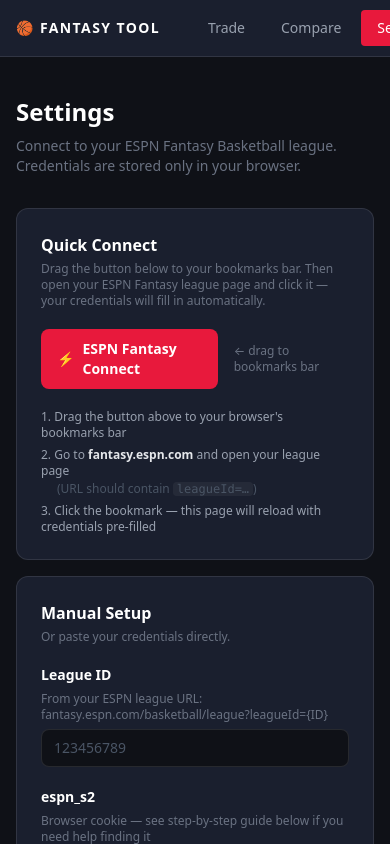
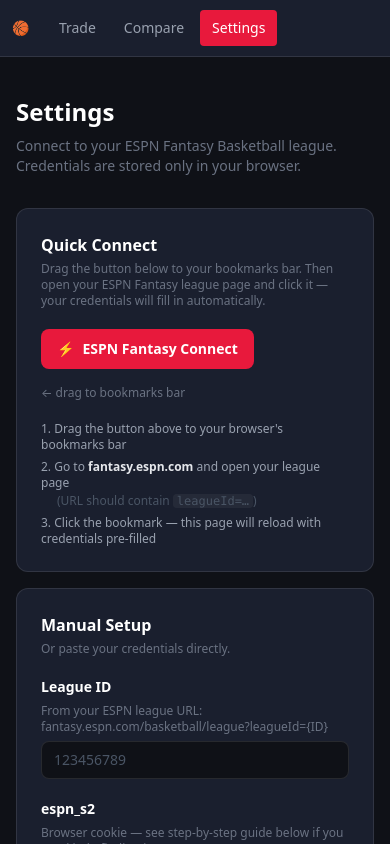
Before and after one commit to omriab1/fantasy-tool, a Next.js app: page /settings in a window 390 px wide. Shown: the top 844 px of the page. Built offline with nearby package versions, Linux system fonts and the light colour scheme.

Commit message:
Fix mobile nav overflow and settings layout

```diff
--- a/app/settings/page.tsx
+++ b/app/settings/page.tsx
@@ -112,7 +112,7 @@
           Drag the button below to your bookmarks bar. Then open your ESPN Fantasy league page and click it — your credentials will fill in automatically.
         </p>
 
-        <div className="flex items-center gap-4 mb-5">
+        <div className="flex flex-wrap items-center gap-4 mb-5">
           {/* eslint-disable-next-line @next/next/no-html-link-for-pages */}
           <a
             ref={bookmarkRef}
@@ -219,7 +219,7 @@
         value={value}
         onChange={(e) => onChange(e.target.value)}
         placeholder={placeholder}
-        className={`bg-[#0f1117] border border-white/10 rounded-lg px-3 py-2 text-sm text-white placeholder-gray-600 focus:outline-none focus:border-[#e8193c]/60 ${mono ? "font-mono" : ""}`}
+        className={`w-full bg-[#0f1117] border border-white/10 rounded-lg px-3 py-2 text-sm text-white placeholder-gray-600 focus:outline-none focus:border-[#e8193c]/60 min-w-0 ${mono ? "font-mono" : ""}`}
       />
     </div>
   );
--- a/components/NavTabs.tsx
+++ b/components/NavTabs.tsx
@@ -14,18 +14,19 @@
 
   return (
     <nav className="fixed top-0 left-0 right-0 z-50 bg-[#1a1f2e] border-b border-white/10">
-      <div className="max-w-5xl mx-auto flex items-center h-14 px-4">
-        <span className="text-white font-bold text-sm tracking-widest uppercase mr-8 shrink-0">
-          🏀 Fantasy Tool
+      <div className="max-w-5xl mx-auto flex items-center h-14 px-3">
+        <span className="text-white font-bold text-sm tracking-widest uppercase mr-4 sm:mr-8 shrink-0">
+          <span className="hidden sm:inline">🏀 Fantasy Tool</span>
+          <span className="sm:hidden">🏀</span>
         </span>
-        <div className="flex gap-1">
+        <div className="flex gap-1 overflow-x-auto">
           {TABS.map((tab) => {
             const active = pathname.startsWith(tab.href);
             return (
               <Link
                 key={tab.href}
                 href={tab.href}
-                className={`px-4 py-2 rounded text-sm font-medium transition-colors ${
+                className={`px-3 sm:px-4 py-2 rounded text-sm font-medium transition-colors whitespace-nowrap ${
                   active
                     ? "bg-[#e8193c] text-white"
                     : "text-gray-400 hover:text-white hover:bg-white/5"
```
